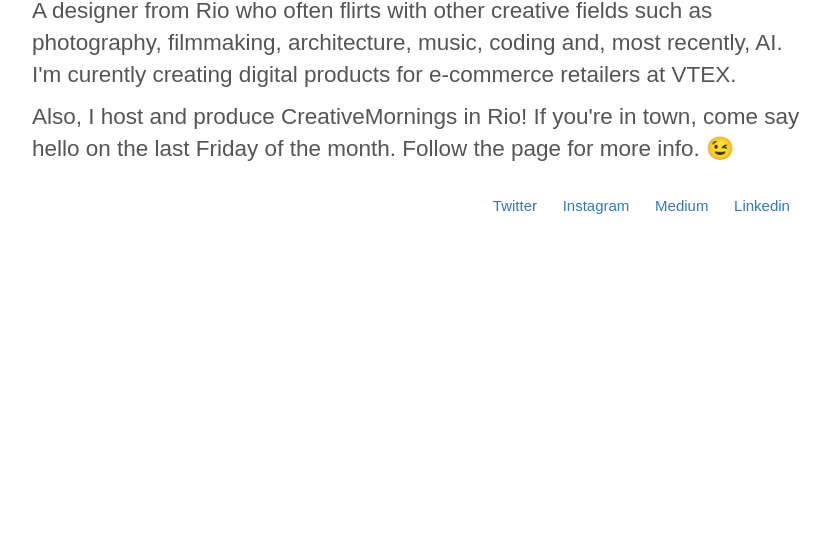
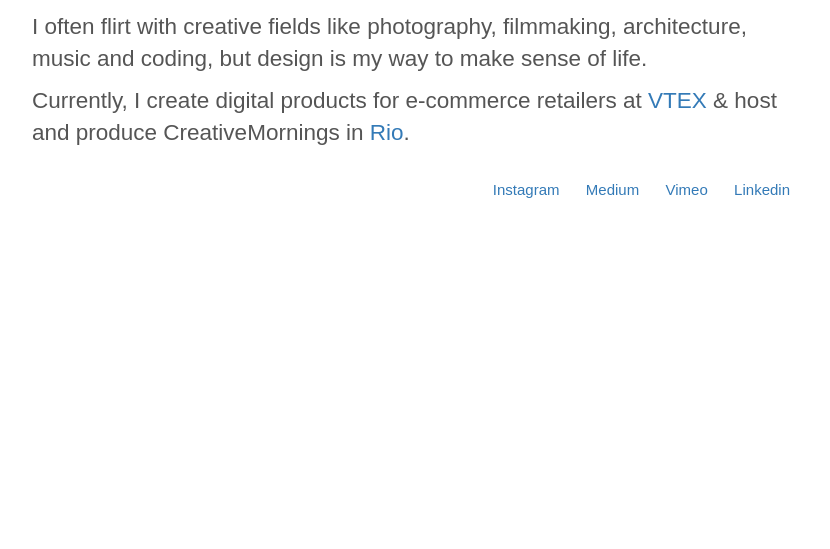
Before and after one commit to bernardolemgruber/portfolio, a website: page src/index.html in a window 1280 px wide. Shown: the part 251-800 px from the top of the page, without its empty margins (224-1054 px from the left). Drawn offline with nearby package versions, Linux system fonts and the light colour scheme.

Commit message:
Adjust content

```diff
--- a/src/index.html
+++ b/src/index.html
@@ -25,27 +25,19 @@
 
   <body class"leitura-news">
 
-    <div class="mid-gray tl flex flex-column justify-center w-90 w-60-l center vh-75-l pt5">
+    <div class="mid-gray tl flex flex-column justify-center w-90 w-60-l center vh-75-ns pt5">
       <h1 class="f1 fw6">Hi, I'm Bernardo!</h1>
-      <p class="f2">A designer from Rio who often flirts with other creative fields
-      such as photography, filmmaking, architecture, music, coding
-      and, most recently, AI. I'm curently creating digital products for
-      e-commerce retailers at VTEX.</p>
-      <p class="f2">Also, I host and produce CreativeMornings in Rio! If
-      you're in town, come say hello on the last Friday of the month. Follow the
-       page for more info. 😉</p>
+      <p class="f2">I often flirt with creative fields like photography,
+        filmmaking, architecture, music and coding, but design is my way to make
+        sense of life.</p>
+      <p class="f2">Currently, I create digital products for e-commerce retailers
+      at <a href="http://www.vtex.com/">VTEX</a> & host and produce CreativeMornings in <a href="https://creativemornings.com/cities/rio">Rio</a>.</p>
       <div class="w-100 w-60-ns w-40-l dark-gray pt4 flex justify-between self-end">
-        <a class="f3 pr3" href="https://twitter.com/blemgruber">Twitter</a>
         <a class="f3 pr3" href="https://www.instagram.com/bernardolemgruber/">Instagram</a>
         <a class="f3 pr3" href="https://medium.com/@blemgruber">Medium</a>
+        <a class="f3 pr3" href="https://vimeo.com/bernardolemgruber">Vimeo</a>
         <a class="f3 pr3" href="https://www.linkedin.com/in/bernardolemgruber">Linkedin</a>
       </div>
-
-      <!-- You can find me on <a class="underline" href="https://twitter.com/blemgruber">Twitter</a>,
-      see how I see on <a  class="underline" href="https://www.instagram.com/bernardolemgruber/">Instagram</a>,
-      read me on <a class="underline" href="https://medium.com/@blemgruber">Medium</a>
-      or hire me on <a class="underline" href="https://www.linkedin.com/in/bernardolemgruber">Linkedin</a>.
-      </p> -->
     </div>
 
     <!-- <script src="assets/libs/jquery-1.12.3.min.js"></script>
```
Also changed, not shown: README.md, build/assets/css/less/style.css, build/index.html.
